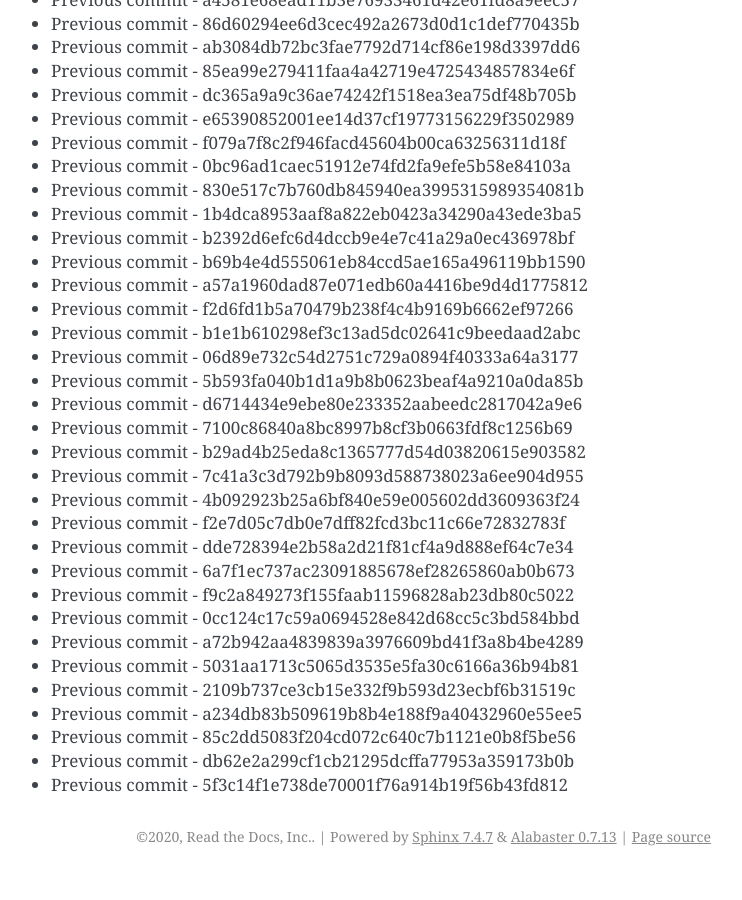
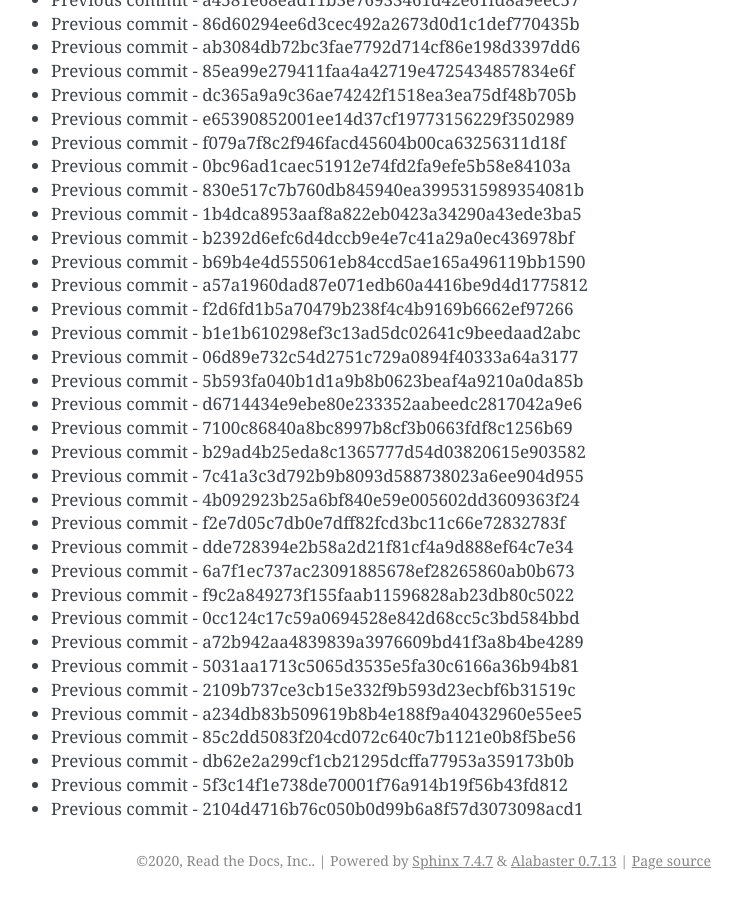
Before and after one commit to readthedocs/rtd-git-stresstest, a Sphinx documentation site: the page built from docs/updates.rst, in a window 1280 px wide and 900 px high, scrolled down 71975 px. Shown: the whole window, without its empty margins (399-1141 px from the left). Built offline with Sphinx 7.4.7, drawn with Linux system fonts in a browser that asks for light colours; before the commit the page ends 72851 px from its top, so only the background shows below that.

Commit message:
Generating commit from previous: 2104d4716b76c050b0d99b6a8f57d3073098acd1

```diff
--- a/docs/updates.rst
+++ b/docs/updates.rst
@@ -3056,3 +3056,4 @@ It can be tested for any performance characteristics.
 * Previous commit - 85c2dd5083f204cd072c640c7b1121e0b8f5be56
 * Previous commit - db62e2a299cf1cb21295dcffa77953a359173b0b
 * Previous commit - 5f3c14f1e738de70001f76a914b19f56b43fd812
+* Previous commit - 2104d4716b76c050b0d99b6a8f57d3073098acd1
```
